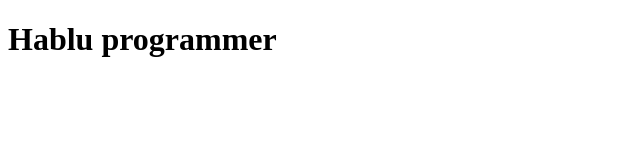
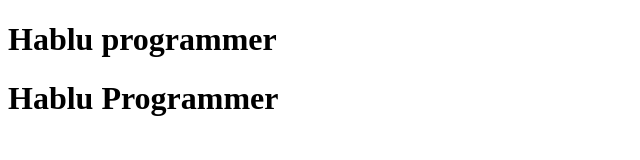
Before and after one commit to ebnaayadepu/github-demo, a plain HTML site: page index.html in a window 1280 px wide. Shown: the whole page, without its empty margins (0-640 px from the left). Drawn offline with Linux system fonts and the light colour scheme.

Commit message:
HTML file added

```diff
--- a/index.html
+++ b/index.html
@@ -7,5 +7,6 @@
 </head>
 <body>
     <h1>Hablu programmer</h1>
+    <h1>Hablu Programmer</h1>
 </body>
 </html>
```
Also changed, not shown: 1 other file.
